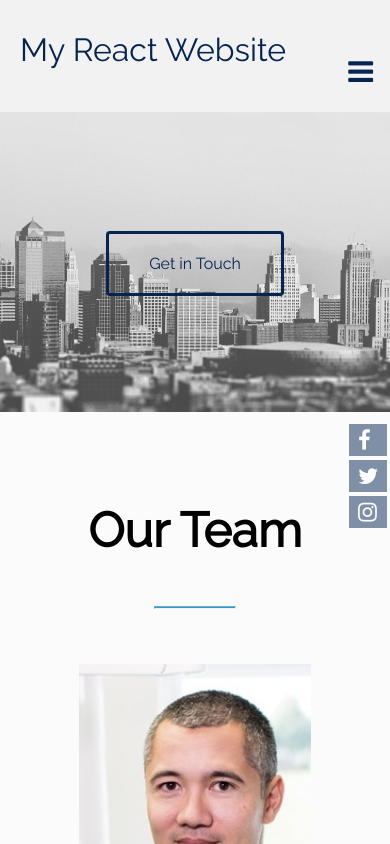
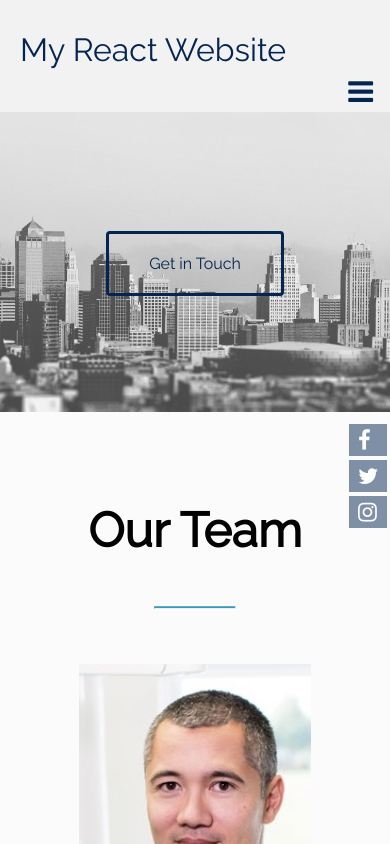
Before and after one commit to paul-wr/my-react-website, a React (Create React App) app: page / in a window 390 px wide. Shown: the top 844 px of the page. Built offline with nearby package versions, Linux system fonts and the light colour scheme.

Commit message:
code updated

```diff
--- a/src/App.css
+++ b/src/App.css
@@ -454,7 +454,7 @@ column-count: 1!important;
 display: block;
 position: absolute;
 top: 30px;
-right: 10px;
+right: 10px!important;
 }
 #logo-box, .custom-logo-link, .custom-logo {
 max-width: 100%;
@@ -532,8 +532,8 @@ background: #f2f2f2;
 color: #052551;
 display: block;
 position: absolute;
-top: 50px;
-right: 10px;
+top: 70px;
+right: 30px;
   }
 .main-nav li:hover {
 border-top: 0px solid #fbfbfb;
```
